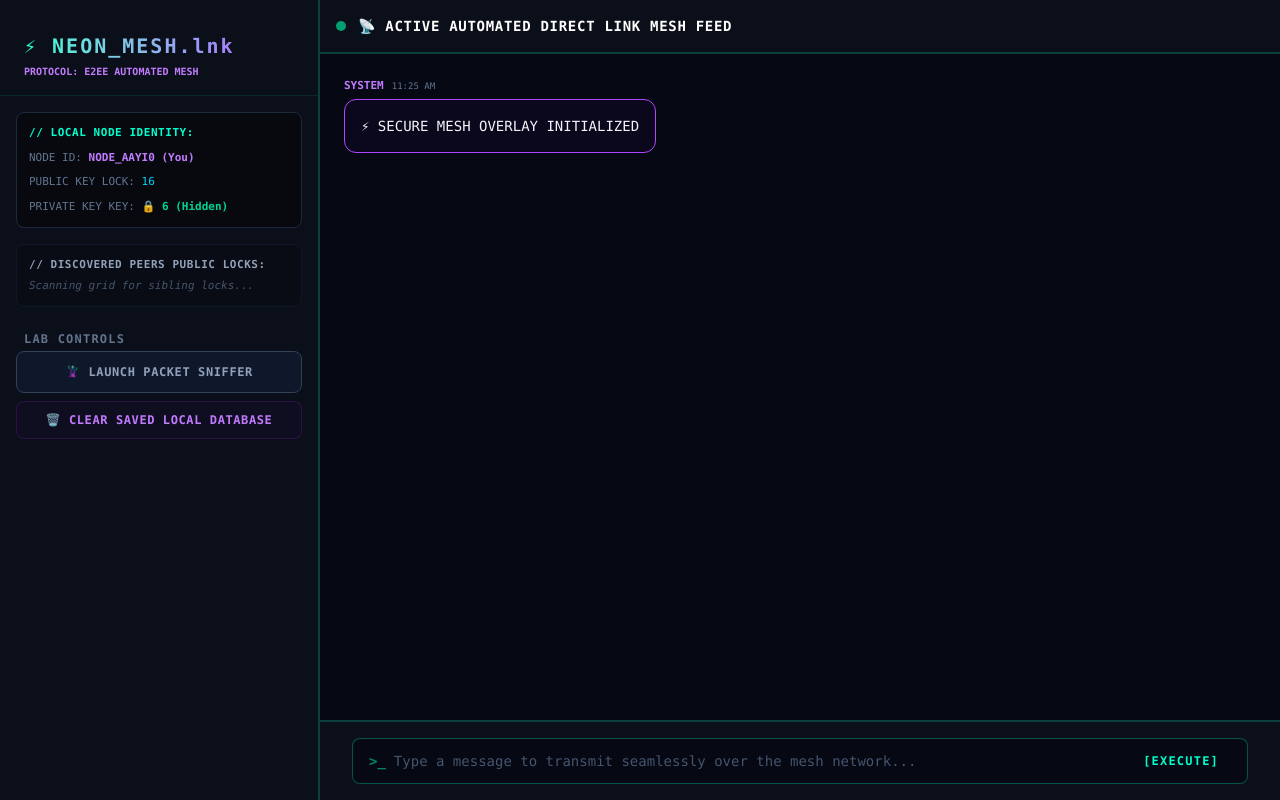
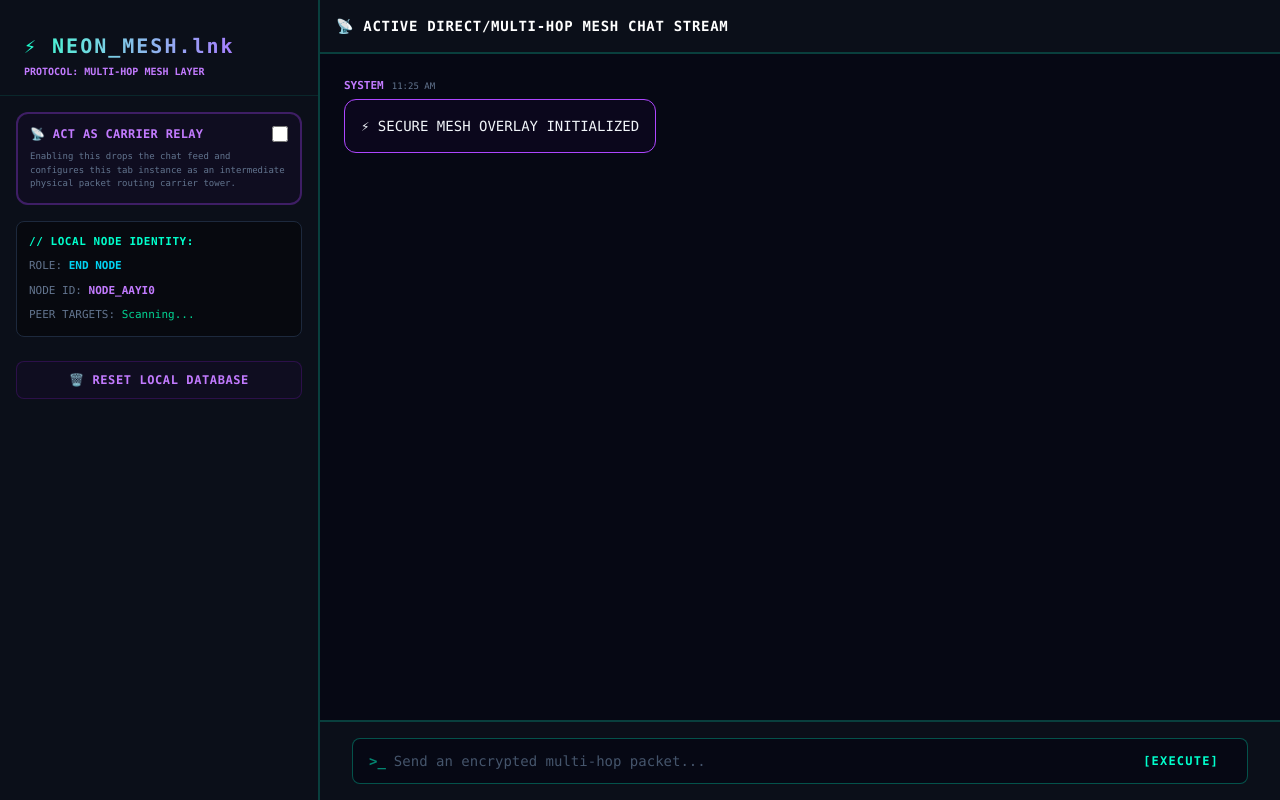
Before and after one commit to adityasmali1466/mesh-chat, a React (Vite) app: page / in a window 1280 px wide. Built offline with nearby package versions, Linux system fonts and the light colour scheme.

Commit message:
feat: complete Task 2 - implement multi-hop carrier routing simulation with passive packet forwarding

```diff
--- a/src/App.jsx
+++ b/src/App.jsx
@@ -1,7 +1,6 @@
 import React, { useState, useEffect, useRef } from 'react';
 
 function App() {
-  // FIX: Swapped localStorage for sessionStorage to isolate side-by-side tabs completely
   const [messages, setMessages] = useState(() => {
     const savedChats = sessionStorage.getItem("mesh_chat_history");
     return savedChats ? JSON.parse(savedChats) : [
@@ -11,96 +10,118 @@ function App() {
 
   const [inputText, setInputText] = useState("");
 
-  // VOLATILE KEYS: Unique per tab session
+  // TASK 2 CONTROL STATE: Toggle this node to act as an intermediate carrier router
+  const [isRelayNode, setIsRelayNode] = useState(false);
+  const [relayLogs, setRelayLogs] = useState([]);
+
+  // VOLATILE KEYS
   const [myNodeId] = useState(() => "NODE_" + Math.random().toString(36).substring(2, 7).toUpperCase());
   const [myPrivateKey] = useState(() => Math.floor(Math.random() * 8) + 2);
   const [myPublicKey] = useState(() => myPrivateKey + 10);
 
-  // Network directory to store discovered peer public locks
   const [peerPublicKeys, setPeerPublicKeys] = useState({});
-
   const bc = React.useMemo(() => new BroadcastChannel("offline_mesh_channel"), []);
 
   const [snifferActive, setSnifferActive] = useState(false);
   const [stolenPackets, setStolenPackets] = useState([]);
 
   const messagesEndRef = useRef(null);
+  const scrollToBottom = () => messagesEndRef.current?.scrollIntoView({ behavior: "smooth" });
 
-  const scrollToBottom = () => {
-    messagesEndRef.current?.scrollIntoView({ behavior: "smooth" });
-  };
-
-  // Keep chat logs saved securely on this specific tab's sandboxed disk storage
   useEffect(() => {
     sessionStorage.setItem("mesh_chat_history", JSON.stringify(messages));
     scrollToBottom();
   }, [messages]);
 
-  // AUTOMATED HANDSHAKE: Broadcast our public lock parameters onto the mesh frequency
+  // AUTOMATED HANDSHAKE: Announce key presence, but tag if we are a relay carrier
   useEffect(() => {
     const broadcastPresence = () => {
       bc.postMessage({
         type: "HANDSHAKE",
         senderToken: myNodeId,
-        publicKey: myPublicKey
+        publicKey: myPublicKey,
+        isRelay: isRelayNode
       });
     };
-
     broadcastPresence();
-    const interval = setInterval(broadcastPresence, 1000);
+    const interval = setInterval(broadcastPresence, 1500);
     return () => clearInterval(interval);
-  }, [bc, myNodeId, myPublicKey]);
+  }, [bc, myNodeId, myPublicKey, isRelayNode]);
 
   // BACKGROUND MESH DATA LISTENER
   useEffect(() => {
     const handleIncomingPacket = (event) => {
       const incomingData = event.data;
-
-      // Prevent processing our own broadcast echo reflections
       if (incomingData.senderToken === myNodeId) return;
 
-      // Case A: Identity key discovery handshake mapping
+      // Case A: Discovered identity handshake
       if (incomingData.type === "HANDSHAKE") {
-        setPeerPublicKeys(prev => ({
-          ...prev,
-          [incomingData.senderToken]: incomingData.publicKey
-        }));
+        // If a peer turns into a relay, filter them out of direct destination endpoints
+        if (incomingData.isRelay) {
+          setPeerPublicKeys(prev => {
+            const updated = { ...prev };
+            delete updated[incomingData.senderToken];
+            return updated;
+          });
+        } else {
+          setPeerPublicKeys(prev => ({ ...prev, [incomingData.senderToken]: incomingData.publicKey }));
+        }
         return;
       }
 
-      // Case B: Inbound message loop
+      // Case B: Inbound message block
       if (incomingData.type === "MESSAGE") {
+
+        // TASK 2 ROUTING CIRCUIT: If this window is set to RELAY MODE, forward it!
+        if (isRelayNode) {
+          // Check if we already processed this unique packet to prevent endless loops
+          const alreadyLogged = relayLogs.some(log => log.id === incomingData.id);
+          if (alreadyLogged) return;
+
+          const timestamp = new Date().toLocaleTimeString([], { hour: '2-digit', minute: '2-digit', second: '2-digit' });
+
+          setRelayLogs(prev => [{
+            id: incomingData.id,
+            time: timestamp,
+            from: incomingData.senderToken,
+            payload: incomingData.text // Strangers only see scrambled noise!
+          }, ...prev]);
+
+          // Multi-hop hop step: Forward the encrypted packet out to the airwaves unchanged
+          setTimeout(() => {
+            bc.postMessage({
+              ...incomingData,
+              hopCount: (incomingData.hopCount || 1) + 1,
+              viaRelay: myNodeId
+            });
+          }, 800); // Slight delay to visually track packet movement
+          return;
+        }
+
+        // Standard Receiver Logic: Only print message if it was passed via relay or direct link
+        setMessages((prev) => {
+          const isDuplicate = prev.some(msg => msg.id === incomingData.id);
+          if (isDuplicate) return prev;
+
           let decryptedText = incomingData.text;
-
           if (incomingData.isEncrypted && incomingData.encryptionKey) {
             decryptedText = decryptAutomatedText(incomingData.text, incomingData.encryptionKey);
           }
 
-        setMessages((prev) => [
-          ...prev,
-          {
+          return [...prev, {
             id: incomingData.id,
-            sender: "User_Node_1",
+            sender: incomingData.viaRelay ? `User (via ${incomingData.viaRelay})` : "User_Node_1",
             text: decryptedText,
             time: incomingData.time,
             isEncrypted: incomingData.isEncrypted
-          }
-        ]);
-
-        if (snifferActive) {
-          setStolenPackets((prev) => [{
-            time: incomingData.time,
-            interceptedData: incomingData.text,
-            danger: false,
-            decryptedLeak: "FAIL: DATA IS CRYPTO-LOCKED 🔒"
-          }, ...prev]);
-        }
+          }];
+        });
       }
     };
 
     bc.addEventListener("message", handleIncomingPacket);
     return () => bc.removeEventListener("message", handleIncomingPacket);
-  }, [bc, snifferActive, myNodeId, myPrivateKey]);
+  }, [bc, snifferActive, myNodeId, myPrivateKey, isRelayNode, relayLogs]);
 
   const encryptAutomatedText = (text, peerPubLock) => {
     return text.split('').map(char => String.fromCharCode(char.charCodeAt(0) + peerPubLock)).join('');
@@ -110,7 +131,6 @@ function App() {
     return text.split('').map(char => String.fromCharCode(char.charCodeAt(0) - usedLock)).join('');
   };
 
-  // AUTOMATED BROADCAST SEND LOGIC
   const handleSend = (e) => {
     e.preventDefault();
     if (!inputText.trim()) return;
@@ -122,15 +142,7 @@ function App() {
     const networkPayload = encryptAutomatedText(inputText, peerLock);
     const userMsgTime = new Date().toLocaleTimeString([], { hour: '2-digit', minute: '2-digit' });
 
-    const newLocalMsg = {
-      id: uniqueMessageId,
-      sender: "You",
-      text: inputText,
-      time: userMsgTime,
-      isEncrypted: true
-    };
-
-    setMessages(prev => [...prev, newLocalMsg]);
+    setMessages(prev => [...prev, { id: uniqueMessageId, sender: "You", text: inputText, time: userMsgTime, isEncrypted: true }]);
 
     bc.postMessage({
       type: "MESSAGE",
@@ -139,19 +151,18 @@ function App() {
       text: networkPayload,
       time: userMsgTime,
       isEncrypted: true,
-      encryptionKey: peerLock
+      encryptionKey: peerLock,
+      hopCount: 1
     });
 
-    inputText && setInputText("");
+    setInputText("");
   };
 
   const clearChatHistory = () => {
     sessionStorage.removeItem("mesh_chat_history");
     setPeerPublicKeys({});
-    setStolenPackets([]);
-    setMessages([
-      { id: 1, sender: "System", text: "⚡ SECURE MESH OVERLAY INITIALIZED", time: "11:25 AM", isEncrypted: false }
-    ]);
+    setRelayLogs([]);
+    setMessages([{ id: 1, sender: "System", text: "⚡ SECURE MESH OVERLAY INITIALIZED", time: "11:25 AM", isEncrypted: false }]);
   };
 
   return (
@@ -163,62 +174,74 @@ function App() {
           <h1 className="text-xl font-black tracking-widest text-transparent bg-clip-text bg-gradient-to-r from-[#00ffcc] to-purple-500">
             ⚡ NEON_MESH.lnk
           </h1>
-          <div className="text-[10px] text-purple-400 mt-1 uppercase font-semibold">Protocol: E2EE AUTOMATED MESH</div>
+          <div className="text-[10px] text-purple-400 mt-1 uppercase font-semibold">Protocol: MULTI-HOP MESH LAYER</div>
         </div>
 
         <div className="flex-1 px-4 py-4 space-y-4 overflow-y-auto">
+          {/* TASK 2 SWITCH COMPONENT */}
+          <div className="p-3 bg-purple-950/10 border-2 border-purple-500/30 rounded-xl space-y-2">
+            <label className="flex items-center justify-between cursor-pointer text-xs font-bold text-purple-400 tracking-wide">
+              <span>📡 ACT AS CARRIER RELAY</span>
+              <input
+                type="checkbox"
+                checked={isRelayNode}
+                onChange={(e) => {
+                  setIsRelayNode(e.target.checked);
+                  clearChatHistory();
+                }}
+                className="w-4 h-4 accent-purple-500 cursor-pointer"
+              />
+            </label>
+            <p className="text-[9px] text-slate-500 leading-normal">
+              Enabling this drops the chat feed and configures this tab instance as an intermediate physical packet routing carrier tower.
+            </p>
+          </div>
+
           <div className="p-3 bg-black/40 border border-slate-800 rounded-lg space-y-2 text-[11px]">
             <p className="text-[#00ffcc] font-bold uppercase tracking-wider">// Local Node Identity:</p>
-            <div><span className="text-slate-500">NODE ID:</span> <span className="text-purple-400 font-bold">{myNodeId} (You)</span></div>
-            <div><span className="text-slate-500">PUBLIC KEY LOCK:</span> <span className="text-cyan-400">{myPublicKey}</span></div>
-            <div><span className="text-slate-500">PRIVATE KEY KEY:</span> <span className="text-emerald-400 font-bold">🔒 {myPrivateKey} (Hidden)</span></div>
-          </div>
-
-          <div className="p-3 bg-black/20 border border-slate-900 rounded-lg space-y-1 text-[11px]">
-            <p className="text-slate-400 font-bold uppercase tracking-wider">// Discovered Peers Public Locks:</p>
-            {Object.keys(peerPublicKeys).filter(id => id !== myNodeId).length === 0 ? (
-              <p className="text-slate-600 italic animate-pulse">Scanning grid for sibling locks...</p>
-            ) : (
-              Object.entries(peerPublicKeys)
-                .filter(([peerId]) => peerId !== myNodeId)
-                .map(([peerId, peerLock]) => (
-                  <div key={peerId} className="text-cyan-400">📡 <span className="text-slate-400">{peerId}:</span> Lock [{peerLock}]</div>
-                ))
-            )}
+            <div><span className="text-slate-500">ROLE:</span> <span className={isRelayNode ? "text-purple-400 font-bold" : "text-cyan-400 font-bold"}>{isRelayNode ? "ROUTER CARRIER" : "END NODE"}</span></div>
+            <div><span className="text-slate-500">NODE ID:</span> <span className="text-purple-400 font-bold">{myNodeId}</span></div>
+            {!isRelayNode && <div><span className="text-slate-500">PEER TARGETS:</span> <span className="text-emerald-400">{Object.keys(peerPublicKeys).join(', ') || 'Scanning...'}</span></div>}
           </div>
 
           <div className="pt-2 space-y-2">
-            <p className="px-2 text-xs font-bold text-slate-500 uppercase tracking-widest mb-1">Lab Controls</p>
-            <button
-              type="button"
-              onClick={() => setSnifferActive(!snifferActive)}
-              className={`w-full p-3 rounded-lg border font-bold text-xs tracking-wider transition-all duration-300 uppercase cursor-pointer ${
-                snifferActive
-                  ? 'bg-red-950/30 border-red-500 text-red-400 shadow-[0_0_15px_rgba(239,68,68,0.2)]'
-                  : 'bg-slate-900 border-slate-700 text-slate-400 hover:border-red-500/50 hover:text-red-400'
-              }`}
-            >
-              {snifferActive ? '🛑 Shutdown Sniffer' : '🦹 Launch Packet Sniffer'}
-            </button>
-
-            <button
-              type="button"
-              onClick={clearChatHistory}
-              className="w-full p-2.5 rounded-lg border border-purple-900/40 bg-purple-950/10 text-purple-400 text-xs font-bold tracking-wider hover:bg-purple-950/30 transition-all cursor-pointer uppercase"
-            >
-              🗑️ Clear Saved Local Database
+            <button type="button" onClick={clearChatHistory} className="w-full p-2.5 rounded-lg border border-purple-900/40 bg-purple-950/10 text-purple-400 text-xs font-bold tracking-wider hover:bg-purple-950/30 transition-all cursor-pointer uppercase">
+              🗑️ Reset Local Database
             </button>
           </div>
         </div>
       </div>
 
-      {/* CHAT FEED PANEL */}
+      {/* CHAT OR RELAY FEED SWITCHER PANEL */}
       <div className="flex-1 flex flex-col h-full bg-[#060814]">
+
+        {isRelayNode ? (
+          /* ROUTER ROUTING FEED STREAM PANEL */
+          <div className="flex-1 flex flex-col p-6 overflow-y-auto space-y-4">
+            <div className="p-4 bg-purple-950/20 border-2 border-purple-500/40 rounded-xl animate-pulse">
+              <h3 className="text-sm font-black text-purple-400 tracking-widest">// ACTIVE RELAY CARRIER INTERCEPT LOOP INITIALIZED</h3>
+              <p className="text-[11px] text-slate-400 mt-1">Listening to air frequencies. Packets passing through will be displayed below in real-time.</p>
+            </div>
+            <div className="flex-1 space-y-2 overflow-y-auto">
+              {relayLogs.length === 0 ? (
+                <p className="text-slate-600 text-xs italic animate-pulse p-4">Awaiting multi-hop transit wave headers...</p>
+              ) : (
+                relayLogs.map((log, idx) => (
+                  <div key={idx} className="p-4 rounded-xl border border-purple-900 bg-black/50 text-[11px] font-mono space-y-1">
+                    <div className="text-purple-400 font-bold">⚡ INTERCEPTED HOP PACKET [{log.id}]</div>
+                    <div><span className="text-slate-500">ORIGIN ROUTE:</span> {log.from}</div>
+                    <div className="break-all"><span className="text-red-400 font-bold">SCRAMBLED DATA ON AIR WIRE:</span> <span className="text-slate-300 font-black tracking-widest">{log.payload}</span></div>
+                    <div className="text-emerald-500 font-bold text-[10px] pt-1">🔒 STATUS: CANNOT READ PLAIN-TEXT. FORWARDING AUTOMATICALLY...</div>
+                  </div>
+                ))
+              )}
+            </div>
+          </div>
+        ) : (
+          /* STANDARD CHAT VIEW PANEL */
+          <>
             <div className="p-4 bg-[#0b0f19] border-b-2 border-[#00ffcc]/20 flex items-center justify-between">
-          <div className="flex items-center gap-3">
-            <div className="w-2.5 h-2.5 rounded-full bg-emerald-400 animate-pulse"></div>
-            <h2 className="font-bold text-sm tracking-wider text-white">📡 ACTIVE AUTOMATED DIRECT LINK MESH FEED</h2>
-          </div>
+              <h2 className="font-bold text-sm tracking-wider text-white">📡 ACTIVE DIRECT/MULTI-HOP MESH CHAT STREAM</h2>
             </div>
 
             <div className="flex-1 p-6 overflow-y-auto space-y-6">
@@ -241,16 +264,15 @@ function App() {
               <div ref={messagesEndRef} />
             </div>
 
-        {/* INPUT STRIP */}
             <form onSubmit={handleSend} className="p-4 bg-[#0b0f19] border-t-2 border-[#00ffcc]/20">
               <div className="max-w-4xl mx-auto flex items-center bg-[#060814] border border-[#00ffcc]/30 rounded-lg px-4 py-1.5 focus-within:border-[#00ffcc] transition-all">
                 <span className="text-[#00ffcc]/50 mr-2 text-sm font-bold">&gt;_</span>
-            <input type="text" value={inputText} onChange={(e) => setInputText(e.target.value)} placeholder="Type a message to transmit seamlessly over the mesh network..." className="flex-1 bg-transparent py-1.5 text-sm outline-none placeholder-slate-600 text-white font-mono" />
-            <button type="submit" className="text-[#00ffcc] hover:text-white font-black text-xs uppercase tracking-widest px-3 py-1 cursor-pointer">
-              [Execute]
-            </button>
+                <input type="text" value={inputText} onChange={(e) => setInputText(e.target.value)} placeholder="Send an encrypted multi-hop packet..." className="flex-1 bg-transparent py-1.5 text-sm outline-none placeholder-slate-600 text-white font-mono" />
+                <button type="submit" className="text-[#00ffcc] hover:text-white font-black text-xs uppercase tracking-widest px-3 py-1 cursor-pointer">[Execute]</button>
               </div>
             </form>
+          </>
+        )}
 
       </div>
     </div>
```
Lines whose indentation alone changed are shown as unchanged.
